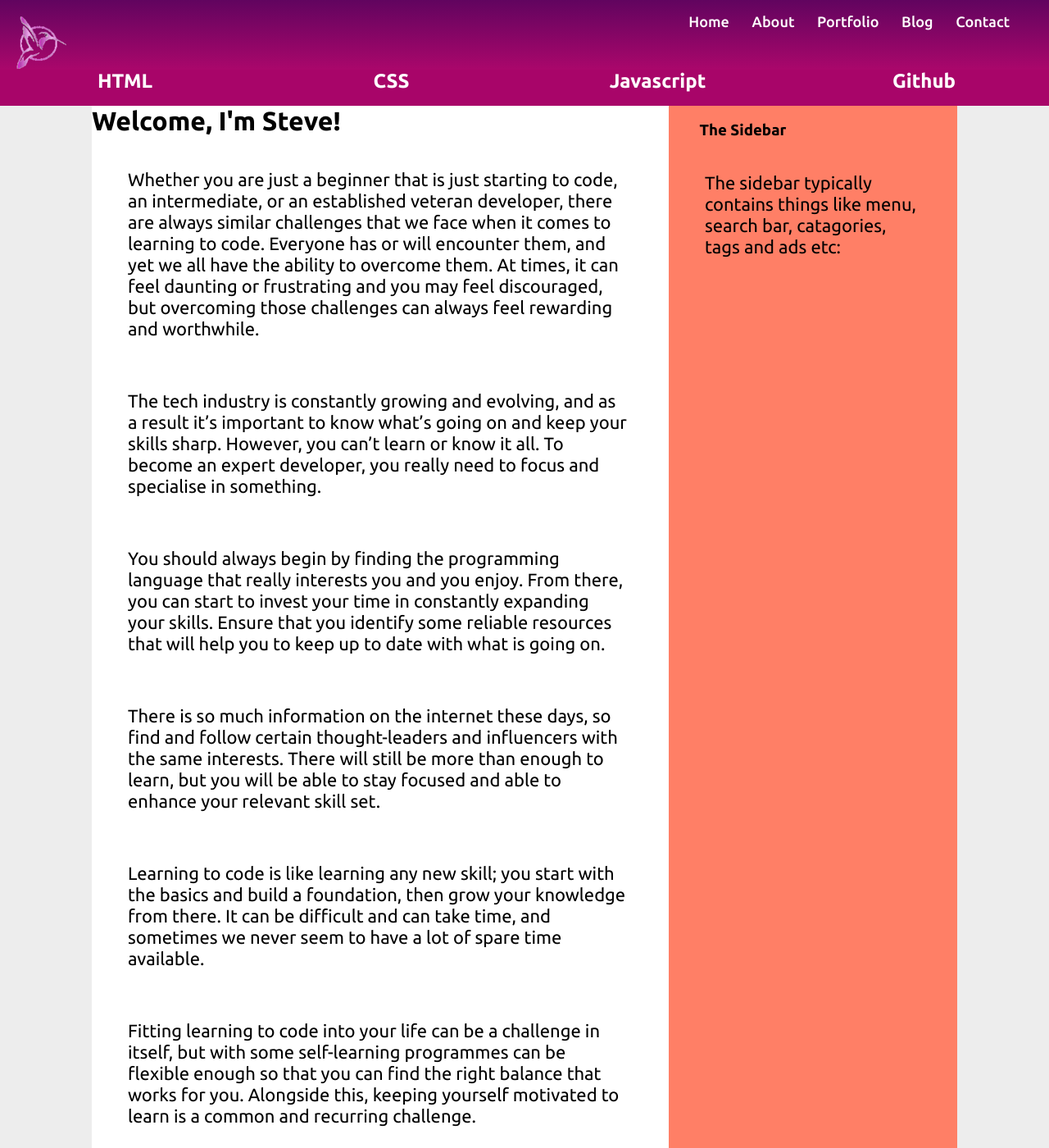
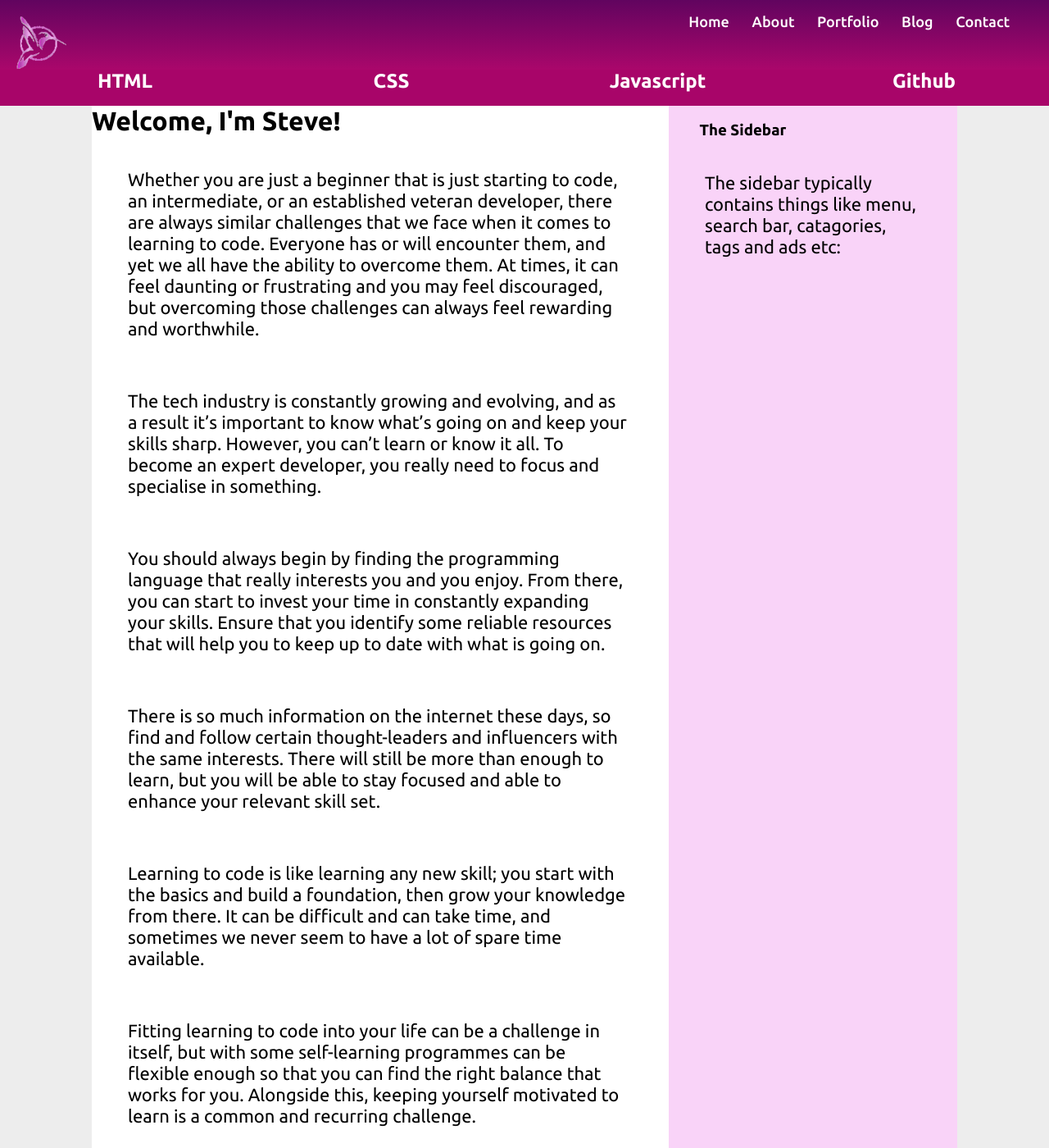
Before and after one commit to Steve-AB/Steve-AB.github.io, a Jekyll site: the page built from index.html, in a window 1280 px wide and 1400 px high. Shown: the whole window at 82% size. Built offline with Jekyll 4.4.1, drawn with Linux system fonts in a browser that asks for light colours; nearby versions of some CDN libraries.

Commit message:
update file

```diff
--- a/css/main.css
+++ b/css/main.css
@@ -21,7 +21,7 @@ General styles
 	background: white;
 }
 .sidebar {
-	background: #FF7F66;
+	background: rgba(253, 206, 252, 0.8);
 }
 /*--------------------------------------------------------------
 If no grid support, limit width to 50em and center align
```
